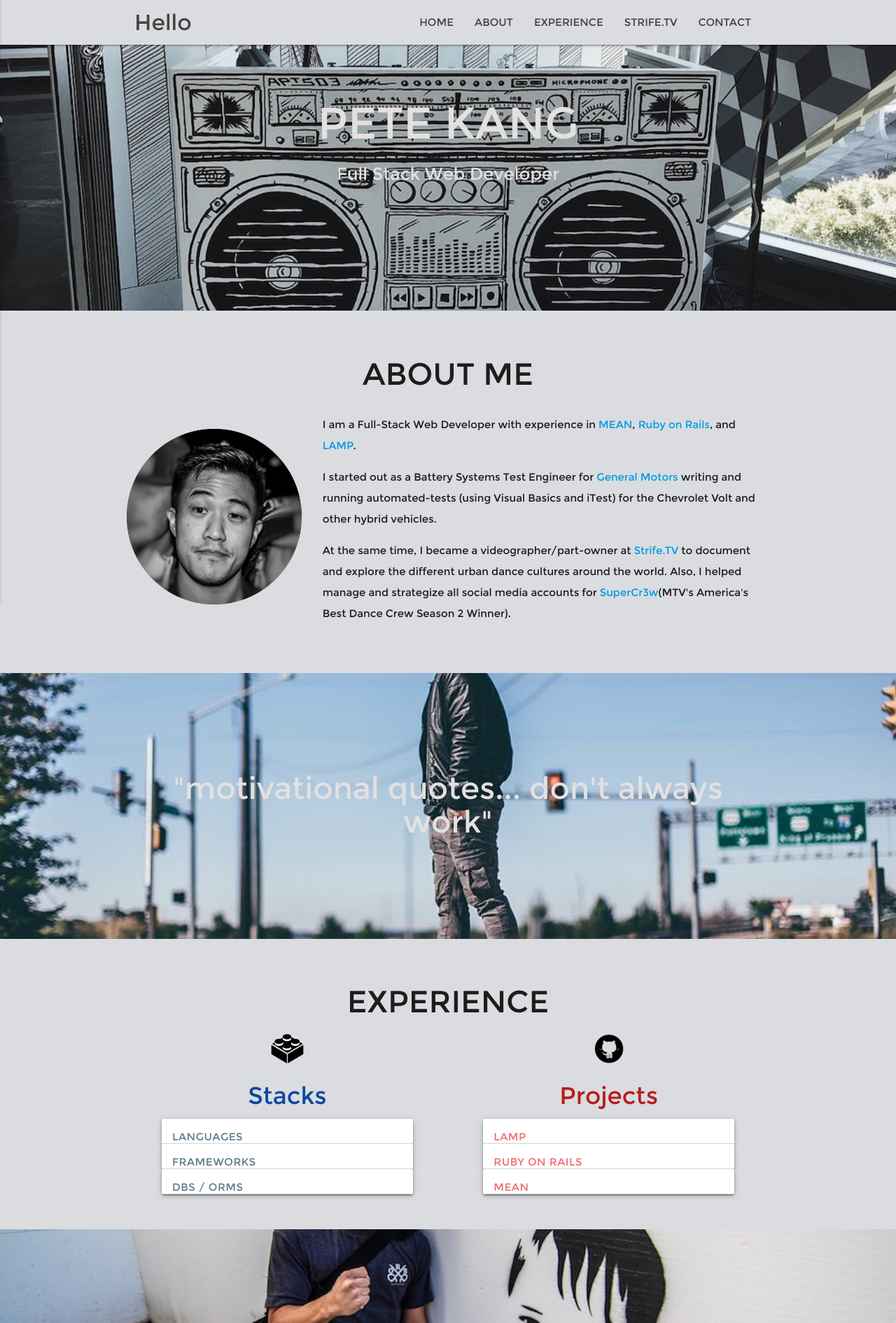
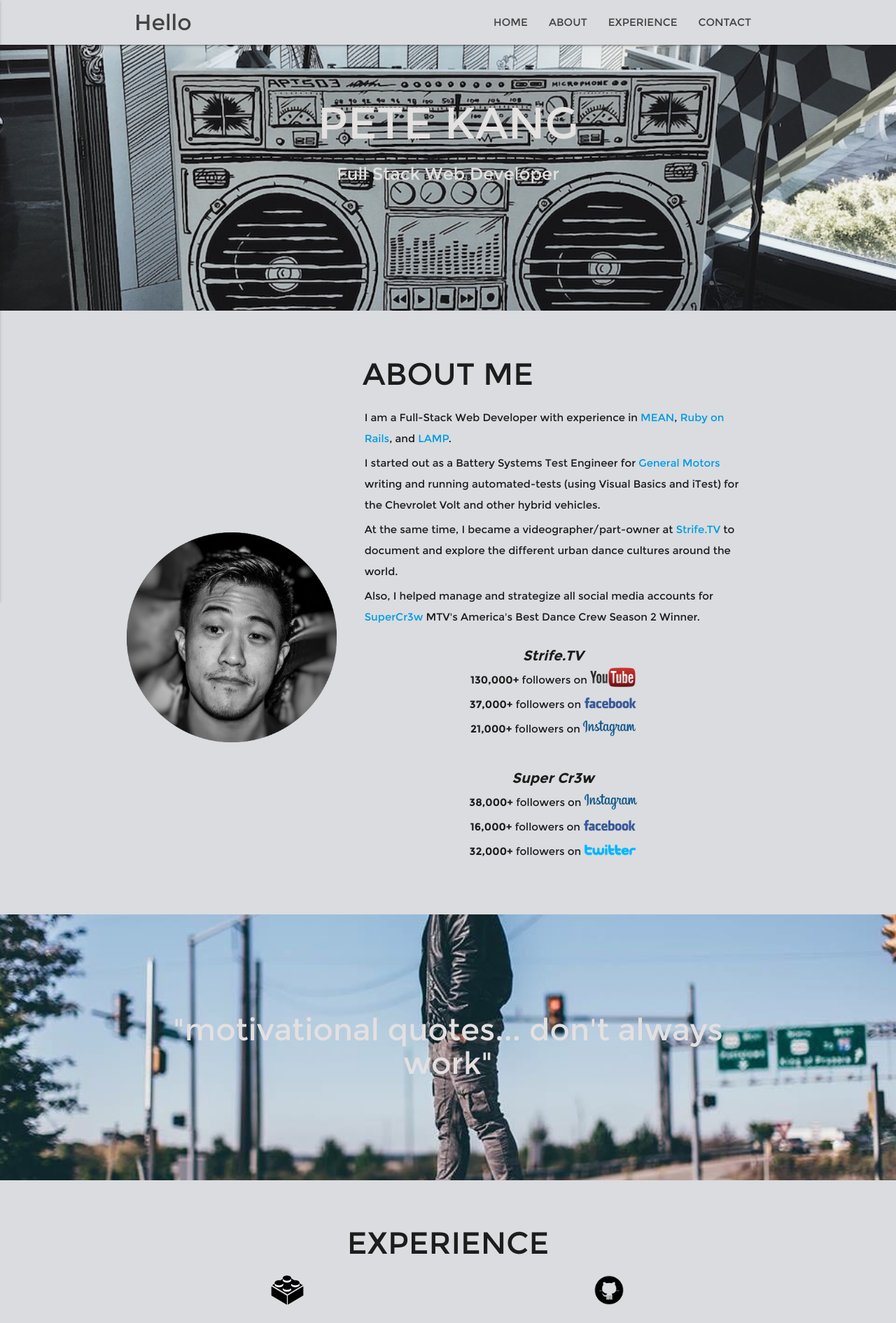
Before and after one commit to kangpeter5/petekang, a PHP site: page / in a window 1280 px wide. Shown: the top 1891 px of the page at 70% size. Run offline with PHP 8.4, Linux system fonts and the light colour scheme; some libraries are stand-ins or nearby versions.

Commit message:
updated about section

```diff
--- a/css/style.css
+++ b/css/style.css
@@ -2,28 +2,64 @@
 nav .brand-logo {
   color: #444;
 }
-
 @font-face {
   font-family: "Montserrat";
   src: local(Montserrat Regular), url("../fonts/Montserrat-Regular.ttf") format("truetype");
   font-weight: 400;
 }
-
+@font-face {
+  font-family: "Montserrat";
+  src: local(Montserrat Bold), url("../fonts/Montserrat-Bold.ttf") format("truetype");
+  font-weight: 700;
+}
 html {
   line-height: 1.5;
   font-family: "Montserrat", sans-serif;
   font-weight: normal;
   color: rgba(0, 0, 0, 0.87);
 }
-
 .bodyEm{
   background-color: #dadcdf;
 }
-
 p {
   line-height: 2rem;
 }
-
+#aboutDiv{
+  max-width: 950px;
+}
+#mypic, #backupoffme{
+  display: inline-block;
+}
+#backupoffme p{
+  max-width: 800px;
+  margin: 5px 40px;
+}
+#myPic{
+  max-width: 300px;
+}
+.instagram{
+  width: 75px;
+  margin-bottom: -5px;
+}
+.youtube{
+  width: 65px;
+  margin-bottom: -5px;
+  margin-top: -3px;
+}
+.fbtwit{
+  width: 75px;
+  margin-bottom: -1px;
+}
+.strife, .supercr3w{
+  text-align: center;
+  display: inline-block;
+  margin: 15px 0;
+}
+#strsup{
+  font-size: 20px;
+  font-weight: bold;
+  font-style: italic;
+}
 .stacksAhoy{
   color: #607d8b;
 }
@@ -33,40 +69,20 @@
 .stackHead{
   color: #757575;
 }
-
 .subtats{
   color: #ffab00;
 }
-
 .button-collapse {
   color: #26a69a;
 }
-
 /*div anchor*/
 #ABOUTME, #HOME, #EXPERIENCE, #CONTACT{
   padding-top:30px;
 }
 /* END div anchor*/
-
-#backupoffme p{
-  text-align: left-center;
-  max-width: 650px;
-}
-
-#myPic{
-  max-width: 250px;
-  margin-right: 30px;
-}
-
-#aboutDiv{
-  /*display: inline;*/
-}
-
 .hcolor{
   color: #e3e0e0;
-  /*text-shadow: 1px 1px 2px #000000;*/
 }
-
 /*Experience Projects*/
 .spaceneedle{
   margin: 10px 0;
@@ -75,7 +91,6 @@
   margin: 0 20px;
 }
 /*END of Experience Projects*/
-
 /* Containers */
 .parallax-container {
   min-height: 380px;
@@ -87,7 +102,6 @@
     width: 100%;
   }
 /* END Containers*/
-
 @media only screen and (max-width : 992px) {
   .parallax-container .section {
     position: absolute;
@@ -97,20 +111,17 @@
     top: 10%;
   }
 }
-
 @media only screen and (max-width : 600px) {
   #index-banner .section {
     top: 0;
   }
 }
-
 .icon-block {
   padding: 0 15px;
 }
 .icon-block .material-icons {
   font-size: inherit;
 }
-
 footer.page-footer{
   margin-bottom: 0;
   background-color: #dadcdf;
--- a/home.html
+++ b/home.html
@@ -9,18 +9,13 @@
   <meta property="og:url" content="http://www.petekang.com"/>
   <meta property="og:image" content="http://www.petekang.com/images/fourth.jpg"/>
   <meta property="og:description" content="Pete Kang is a full-stack web developer with experiences in videography, automotive engineering, and social media marketing."/>
-
   <meta name="description" content="Pete Kang is a full-stack web developer with experiences in videography, automotive engineering, and social media marketing.">
   <title>Pete Kang | Full Stack Web Developer</title>
-
   <link rel="stylesheet" href="https://cdnjs.cloudflare.com/ajax/libs/materialize/0.97.6/css/materialize.min.css">
   <link href="css/style.css" type="text/css" rel="stylesheet" media="screen,projection"/>
-
   <link rel="icon" type="image/png" href="images/me.png" sizes="16x16">
 </head>
-
 <body class="bodyEm">
-
   <div class="navbar-fixed">
   <nav class="bodyEm" role="navigation">
     <div class="nav-wrapper container">
@@ -29,15 +24,12 @@
         <li><a href="#HOME">HOME</a></li>
         <li><a href="#ABOUTME">ABOUT</a></li>
         <li><a href="#EXPERIENCE">EXPERIENCE</a></li>
-        <li><a target="_blank" href="https://www.youtube.com/user/strifetv">STRIFE.TV</a></li>
         <li><a href="#CONTACT">CONTACT</a></li>
       </ul>
-
       <ul id="nav-mobile" class="side-nav">
         <li><a href="#HOME">Home</a></li>
         <li><a href="#ABOUTME">About Me</a></li>
         <li><a href="#EXPERIENCE">Experience</a></li>
-        <li><a href="https://www.youtube.com/user/strifetv">Strife.TV</a></li>
         <li><a href="#CONTACT">Contact</a></li>
       </ul>
       <a href="#" data-activates="nav-mobile" class="button-collapse"><i class="material-icons">menu</i></a>
@@ -50,7 +42,7 @@
       <div class="container" id="HOME">
         <br><br>
         <div>
-          <h1 class="header center text-lighten-2 hcolor">PETE KANG</h1>
+          <h1 class="header center hcolor">PETE KANG</h1>
           <div class="row center">
             <h5 class="hcolor">Full Stack Web Developer</h5>
           </div>
@@ -72,30 +64,57 @@
             <div id="myPic">
               <img src="images/me.png" class="responsive-img">
             </div>
-            <div id="backupoffme" max-width="300px">
+            <div id="backupoffme">
               <p class="left-align light">I am a Full-Stack Web Developer with experience in <a target="_blank" href="https://github.com/MCKnute/codingdojo_alumni">MEAN</a>, <a target="_blank" href="https://github.com/MCKnute/rails_payme_project">Ruby on Rails</a>, and <a target="_blank" href="https://github.com/kangpeter5/KMK_eCommerce_php">LAMP</a>.</p>
               <p class="left-align light">I started out as a Battery Systems Test Engineer for <a href="https://www.linkedin.com/in/kangpeter" target="_blank">General Motors</a> writing and running automated-tests (using Visual Basics and iTest) for the Chevrolet Volt and other hybrid vehicles.</p>
-              <p class="left-align light">At the same time, I became a videographer/part-owner at <a target="_blank" href="https://www.youtube.com/user/strifetv">Strife.TV</a> to document and explore the different urban dance cultures around the world. Also, I helped manage and strategize all social media accounts for <a target="_blank" href="http://supercr3w.com/">SuperCr3w</a>(MTV's America's Best Dance Crew Season 2 Winner).</p>
+              <p class="left-align light">At the same time, I became a videographer/part-owner at <a target="_blank" href="https://www.youtube.com/user/strifetv">Strife.TV</a> to document and explore the different urban dance cultures around the world.</p>
+              <p class="left-align light">Also, I helped manage and strategize all social media accounts for <a target="_blank" href="http://supercr3w.com/">SuperCr3w</a> MTV's America's Best Dance Crew Season 2 Winner.</p>
+              <div class="strife">
+                <p class="left-align light">
+                  <p id="strsup">Strife.TV</p>
+                  <p>
+                    <b>130,000+</b> followers on <a target="_blank" href="https://www.youtube.com/strifetv/"><img class="youtube" src="images/youtube_logo.png"></a>
+                  </p>
+                  <p>
+                    <b>37,000+</b> followers on <a target="_blank" href="https://www.facebook.com/strifetv/"><img class="fbtwit" src="images/facebook_logo.png"></a>
+                  </p>
+                  <p>
+                    <b>21,000+</b> followers on <a target="_blank" href="https://www.instagram.com/strifetv/"><img class="instagram" src="images/instagram_logo.png"></a>
+                  </p>
+                </p>
+              </div>
+              <div class="supercr3w">
+                <p class="right-align light">
+                  <p id="strsup">Super Cr3w</p>
+                  <p>
+                    <b>38,000+</b> followers on <a target="_blank" href="https://www.instagram.com/supercr3w/"><img class="instagram" src="images/instagram_logo.png"></a>
+                  </p>
+                  <p>
+                    <b>16,000+</b> followers on <a target="_blank" href="https://www.facebook.com/OfficialSuperCr3w/"><img class="fbtwit" src="images/facebook_logo.png"></a>
+                  </p>
+                  <p>
+                    <b>32,000+</b> followers on <a target="_blank" href="https://twitter.com/supercr3w"><img class="fbtwit" src="images/twitter_logo.png"></a>
+                  </p>
+                </p>
+              </div>
             </div>
           </div>
         </div>
       </div>
     </div>
   </div>
-
 <!-- Motivational Quotes -->
   <div class="parallax-container valign-wrapper">
     <div class="section no-pad-bot">
       <div class="container">
         <div class="row center">
-          <h3 class="hcolor header col s12 light">"motivational quotes... don't always work"</h3>
+          <h3 class="hcolor header col s12">"motivational quotes... don't always work"</h3>
         </div>
       </div>
     </div>
     <div class="parallax"><img src="cover.jpg" width="960px" alt="Unsplashed background img 3"></div>
   </div>
 <!-- END motivation -->
-
 <!-- EXPERIENCE SECTION -->
   <div class="container" id="EXPERIENCE">
     <div class="section">
@@ -146,7 +165,6 @@
               </ul>
           </div>
         </div>
-
         <div class="col s12 m6">
           <div class="icon-block">
             <div class="center"><img src="images/github-icon.png" width="50px"></div>
@@ -188,19 +206,17 @@
       </div>
     </div>
   </div>
-
 <!-- THAT attitude -->
   <div class="parallax-container valign-wrapper">
     <div class="section no-pad-bot">
       <div class="container">
         <div class="row center">
-          <h3 class="hcolor header col s12 light">"not with <i><span style="; font-size: 60px;">that</span></i> attitude"</h3>
+          <h3 class="hcolor header col s12">"not with <i><span style="; font-size: 60px;">that</span></i> attitude"</h3>
         </div>
       </div>
     </div>
     <div class="parallax"><img src="images/covercovercover2.jpg" width="960px" alt="Unsplashed background img 2"></div>
   </div>
-
 <!-- CONTACT ME -->
   <div class="container" id="CONTACT">
     <div class="section">
@@ -215,13 +231,11 @@
           Collaborate?<br/>
           Feel free to contact me.<br/>
           </p>
-
           <p><a target="_blank" class="waves-effect wave-light" href="https://www.linkedin.com/in/kangpeter"><img src="images/linkedinBig.png" width="100px"></a> or <a target="_blank" href="mailto:kangpeter5@gmail.com" target="_top">kangpeter5@gmail.com</a>.</p>
         </div>
       </div>
     </div>
   </div>
-
   <div class="parallax-container valign-wrapper">
     <div class="section no-pad-bot">
       <div class="container">
@@ -229,18 +243,14 @@
         </div>
       </div>
     </div>
-
     <div class="parallax"><img src="images/we.jpg" width="500px" alt="Unsplashed background img 3"></div>
   </div>
-
   <footer class="page-footer">
     <p>&copy;2016 Pete Kang</p>
   </footer>
-
   <!--  Scripts-->
   <script src="https://code.jquery.com/jquery-2.1.1.min.js"></script>
   <script src="https://cdnjs.cloudflare.com/ajax/libs/materialize/0.97.6/js/materialize.min.js"></script>
   <script src="js/init.js"></script>
-
   </body>
 </html>
```
Also changed, not shown: fonts/Montserrat-Bold.ttf (added), images/facebook_logo.png (added), images/instagram_logo.png (added), images/twitter_logo.png (added), images/youtube_logo.png (added).
